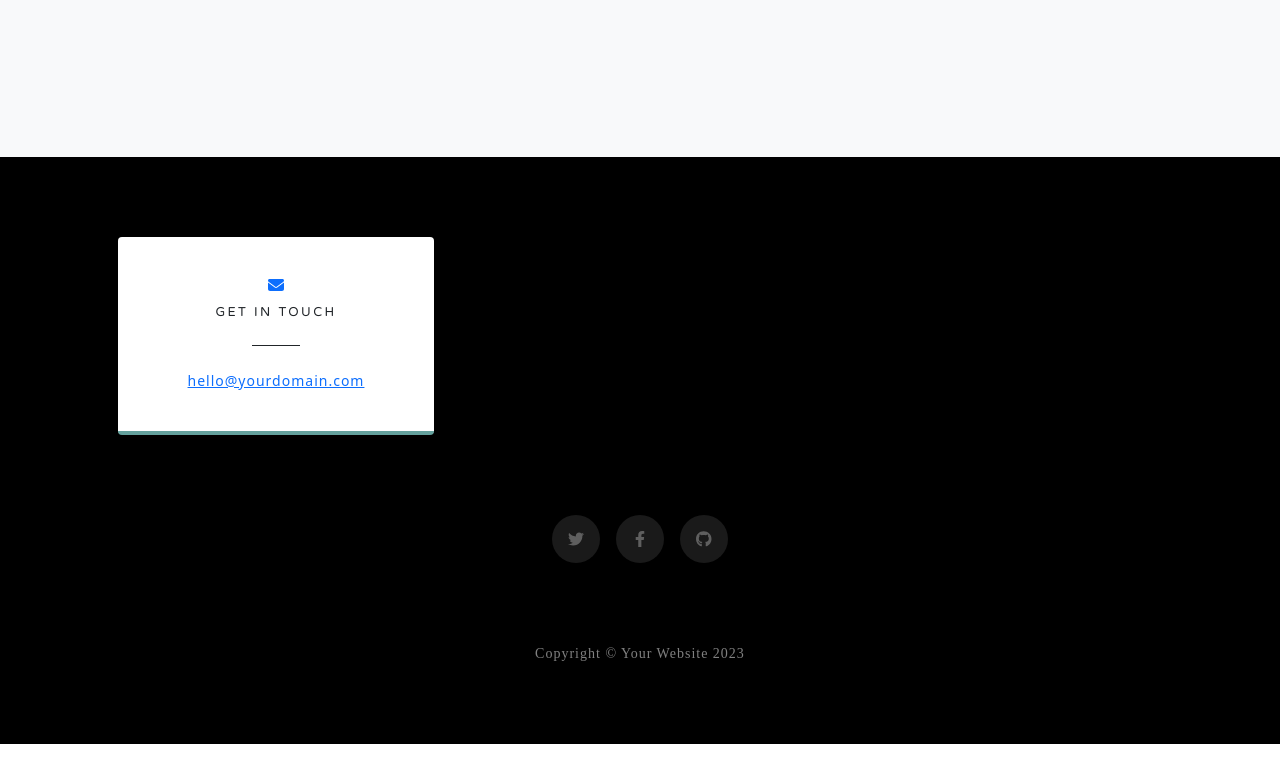
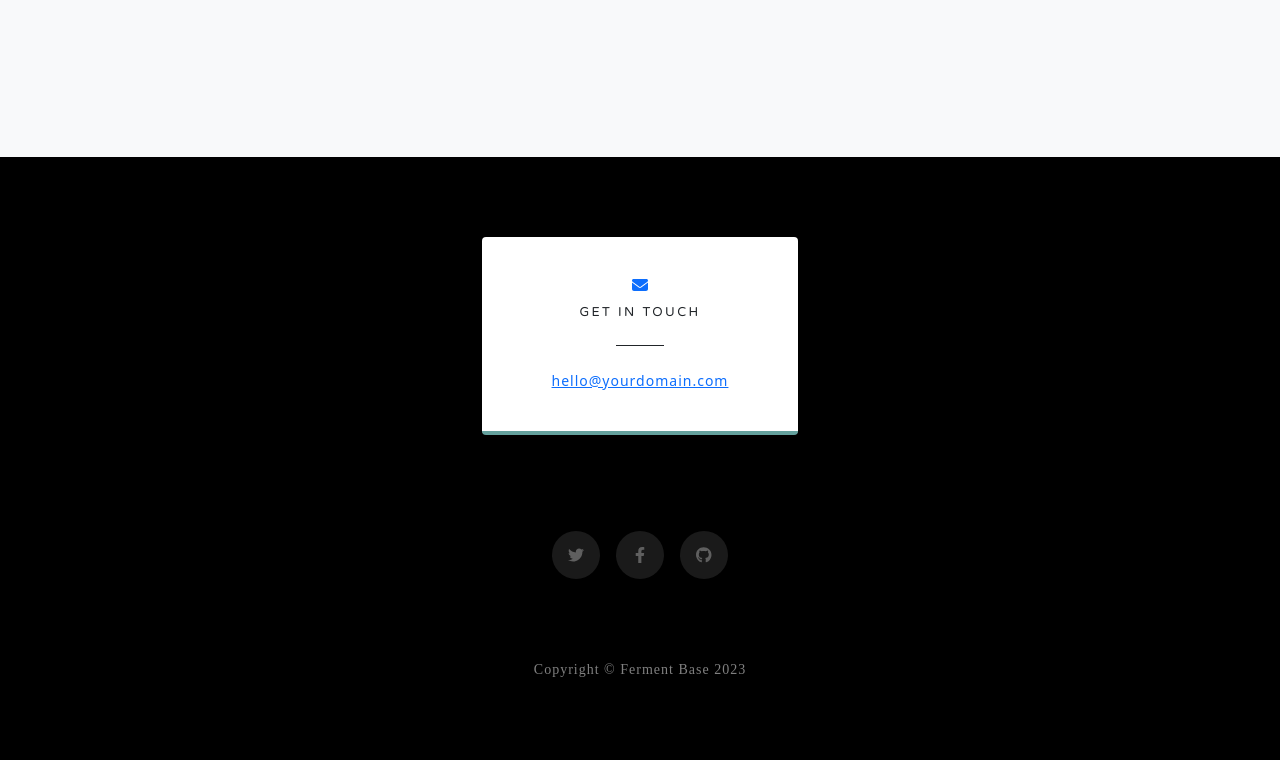
Before and after one commit to mitsuyukiH/ferment_base, a plain HTML site: page index.html in a window 1280 px wide. Shown: the part 4270-5030 px from the top of the page. Drawn offline with nearby package versions, Linux system fonts and the light colour scheme; files whose address does not match are found by name; a web font is replaced by a local one.

Commit message:
Update index.html

```diff
--- a/index.html
+++ b/index.html
@@ -243,13 +243,13 @@
         <!-- Signup-->
 
         <!-- Contact-->
-        <section class="contact-section bg-black">
-            <div class="container px-4 px-lg-5">
-                <div class="row gx-4 gx-lg-5">
+                <section class="contact-section bg-black">
+            <div class="container px-4 px-lg-5 ">
+                <div class="row gx-4 gx-lg-5 justify-content-center">
 
-                    <div class="col-md-4 mb-3 mb-md-0">
-                        <div class="card py-4 h-100">
-                            <div class="card-body text-center">
+                    <div class="col-md-4 mb-3 ">
+                        <div class="justify-content-center card py-4 h-100">
+                            <div class="card-body text-center justify-content-center">
                                 <i class="fas fa-envelope text-primary mb-2"></i>
                                 <h4 class="text-uppercase m-0">Get in Touch</h4>
                                 <hr class="my-4 mx-auto" />
@@ -258,7 +258,8 @@
                         </div>
                     </div>
 
-                </div>
+
+
                 <div class="social d-flex justify-content-center">
                     <a class="mx-2" href="#!"><i class="fab fa-twitter"></i></a>
                     <a class="mx-2" href="#!"><i class="fab fa-facebook-f"></i></a>
@@ -267,7 +268,7 @@
             </div>
         </section>
         <!-- Footer-->
-        <footer class="footer bg-black small text-center text-white-50"><div class="container px-4 px-lg-5">Copyright &copy; Your Website 2023</div></footer>
+        <footer class="footer bg-black small text-center text-white-50"><div class="container px-4 px-lg-5">Copyright &copy; Ferment Base 2023</div></footer>
         <!-- Bootstrap core JS-->
         <script src="https://cdn.jsdelivr.net/npm/bootstrap@5.2.3/dist/js/bootstrap.bundle.min.js"></script>
         <!-- Core theme JS-->
```
